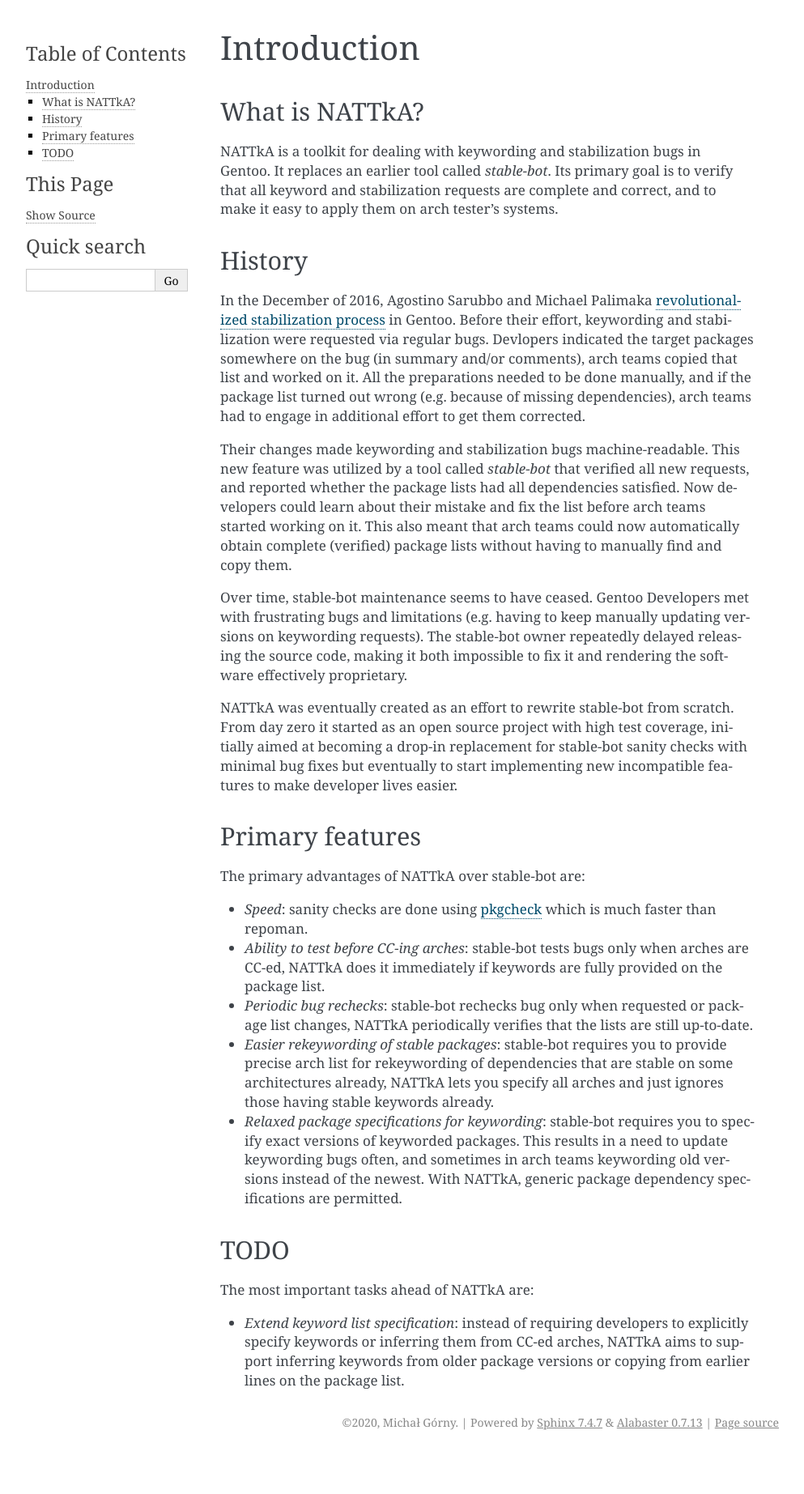
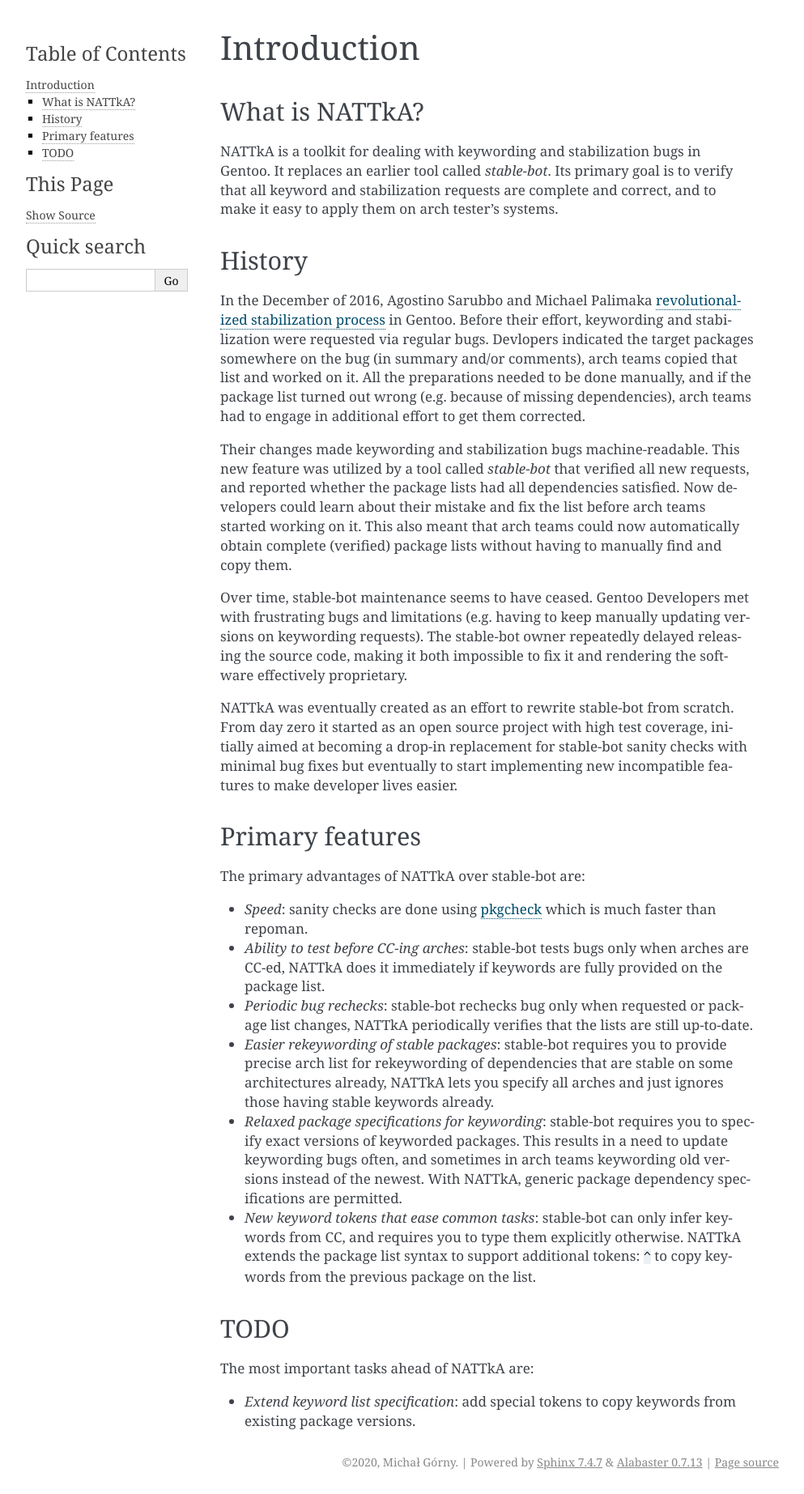
Before and after one commit to projg2/nattka, a Sphinx documentation site: the page built from doc/intro.rst, in a window 1280 px wide. Shown: the whole page at 81% size, without its empty margins (148-1141 px from the left). Built offline with Sphinx 7.4.7, drawn with Linux system fonts in a browser that asks for light colours; before the commit the page ends 1796 px from its top, so only the background shows below that.

Commit message:
package: Support '^' keyword in dependency lists
Signed-off-by: Michał Górny <mgorny@gentoo.org>

```diff
--- a/README.rst
+++ b/README.rst
@@ -57,6 +57,11 @@
 If keywords are listed for all packages, the bug can be checked even
 before arch teams are CC-ed.
 
+In place of explicit (or implicit) keywords, additional tokens can
+be used to save typing:
+
+- ``^`` that copies keywords from the previous package on the list.
+
 Once arch teams are CC-ed, effective keywords are determined
 as the intersection of specified keywords and CC-ed arches.  Packages
 listed without keywords are assumed to be requested on all CC-ed arches.
--- a/doc/intro.rst
+++ b/doc/intro.rst
@@ -72,6 +72,12 @@
   keywording old versions instead of the newest.  With NATTkA, generic
   package dependency specifications are permitted.
 
+- *New keyword tokens that ease common tasks*: stable-bot can only
+  infer keywords from CC, and requires you to type them explicitly
+  otherwise.  NATTkA extends the package list syntax to support
+  additional tokens: ``^`` to copy keywords from the previous package
+  on the list.
+
 .. _pkgcheck: https://github.com/pkgcore/pkgcheck/
 
 
@@ -79,7 +85,5 @@
 ====
 The most important tasks ahead of NATTkA are:
 
-- *Extend keyword list specification*: instead of requiring developers
-  to explicitly specify keywords or inferring them from CC-ed arches,
-  NATTkA aims to support inferring keywords from older package versions
-  or copying from earlier lines on the package list.
+- *Extend keyword list specification*: add special tokens to copy
+  keywords from existing package versions.
```
Also changed, not shown: other parts of README.rst (+1 -0 lines), doc/bug.rst (+6 -2 lines), 2 other files.
